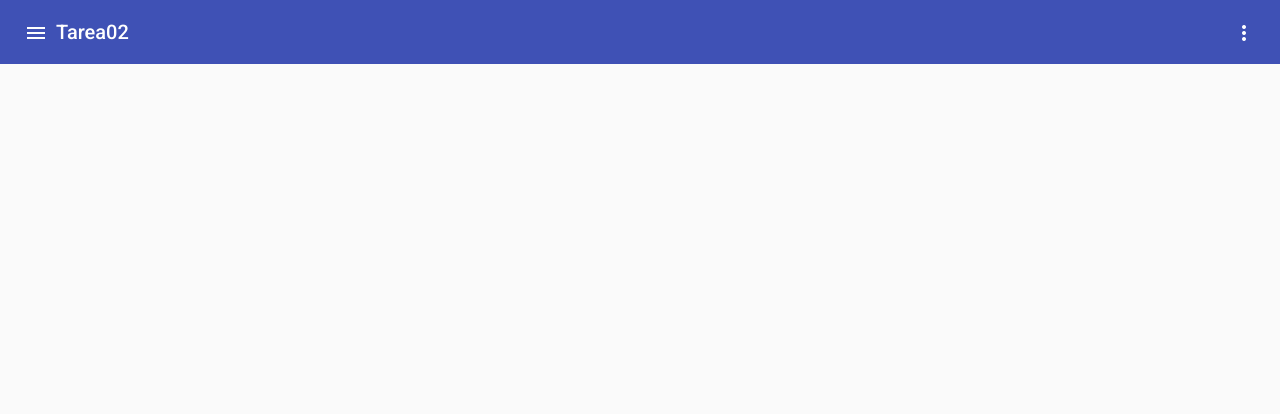
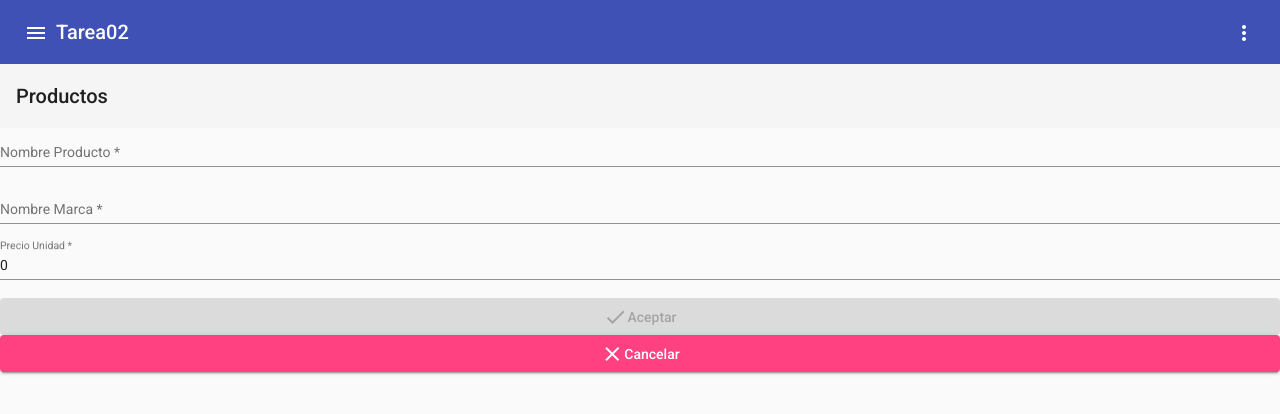
Before and after one commit to beltranbot/jfs-tarea02-frontend, an Angular app: page /producto/nuevo in a window 1280 px wide. Before the commit this address led to /. Shown: the top 414 px of the page. Built offline with nearby package versions, Linux system fonts and the light colour scheme; no server answers.

Commit message:
added register and update producto functionalities

```diff
--- a/src/app/app.module.ts
+++ b/src/app/app.module.ts
@@ -11,6 +11,7 @@ import { PersonaDialogoComponent } from './pages/persona/persona-dialogo/persona
 import { FormsModule, ReactiveFormsModule } from '@angular/forms';
 import { PersonaConfirmDeleteComponent } from './pages/persona/persona-confirm-delete/persona-confirm-delete.component';
 import { ProductoComponent } from './page/producto/producto.component';
+import { ProductoEdicionComponent } from './pages/producto/producto-edicion/producto-edicion.component';
 
 @NgModule({
   declarations: [
@@ -19,6 +20,7 @@ import { ProductoComponent } from './page/producto/producto.component';
     PersonaDialogoComponent,
     PersonaConfirmDeleteComponent,
     ProductoComponent,
+    ProductoEdicionComponent,
   ],
   imports: [
     BrowserModule,
--- a/src/app/page/producto/producto.component.html
+++ b/src/app/page/producto/producto.component.html
@@ -30,13 +30,13 @@
 
             <ng-container matColumnDef="precioUnidad">
                 <mat-header-cell *matHeaderCellDef mat-sort-header> Precio Unidad </mat-header-cell>
-                <mat-cell *matCellDef="let row"> {{row.precioUnidad | currency:'USD':true }} </mat-cell>
+                <mat-cell *matCellDef="let row"> {{row.precioUnidad | number: '1.2-2' | currency:'USD':true }} </mat-cell>
             </ng-container>
 
             <ng-container matColumnDef="acciones">
                 <mat-header-cell *matHeaderCellDef>Acciones</mat-header-cell>
                 <mat-cell *matCellDef="let row">
-                    <button mat-button color="primary" [routerLink]="['edicion', row.idEspecialidad]">
+                    <button mat-button color="primary" [routerLink]="['edicion', row.idProducto]">
                         <mat-icon>ballot</mat-icon>
                     </button>
                     <button mat-button color="accent" (click)="eliminar(row)">
@@ -53,6 +53,8 @@
         <mat-paginator [pageSizeOptions]="[5, 10, 25, 100]"></mat-paginator>
     </div>
 </div>
-<button mat-fab color="accent" style="float: right; margin-right: 20px" routerLink='/producto/nuevo'>
-    <mat-icon>create</mat-icon>
-</button>
+<div [hidden]="route.children.length !== 0">
+    <button mat-fab color="accent" style="float: right; margin-right: 20px" routerLink='/producto/nuevo'>
+        <mat-icon>create</mat-icon>
+    </button>
+</div>
--- /dev/null
+++ b/src/app/pages/producto/producto-edicion/producto-edicion.component.css
@@ -0,0 +1,8 @@
+.example-container {
+  display: flex;
+  flex-direction: column;
+}
+
+.example-container>* {
+  width: 100%;
+}
--- /dev/null
+++ b/src/app/pages/producto/producto-edicion/producto-edicion.component.html
@@ -0,0 +1,31 @@
+<form class="example-container" [formGroup]="form" (ngSubmit)="operar()" #productoForm="ngForm">
+
+    <div [hidden]="true">
+        <mat-form-field class="example-full-width">
+            <input matInput placeholder="ID" required formControlName="idProducto">
+        </mat-form-field>
+    </div>
+
+    <mat-form-field class="example-full-width">
+        <input matInput placeholder="Nombre Producto" required formControlName="nombre">
+    </mat-form-field>
+
+    <mat-form-field class="example-full-width">
+        <input matInput placeholder="Nombre Marca" required formControlName="marca">
+    </mat-form-field>
+
+    <mat-form-field class="example-full-width">
+        <input type="number" step=".01" matInput placeholder="Precio Unidad" required formControlName="precioUnidad">
+    </mat-form-field>
+
+    <button mat-raised-button color="primary" type="submit" [disabled]="productoForm.invalid">
+        <mat-icon>done</mat-icon>
+        <span>Aceptar</span>
+    </button>
+    <button mat-raised-button color="accent" routerLink='/producto' type="button">
+        <mat-icon>close</mat-icon>
+        <span>Cancelar</span>
+    </button>
+</form>
+
+<br />
--- /dev/null
+++ b/src/app/pages/producto/producto-edicion/producto-edicion.component.ts
@@ -0,0 +1,96 @@
+import { ActivatedRoute, Router, Params } from '@angular/router';
+import { FormGroup, FormControl } from '@angular/forms';
+import { Component, OnInit } from '@angular/core';
+import { switchMap } from 'rxjs/operators';
+import { Producto } from 'src/app/_model/producto';
+import { ProductoService } from 'src/app/_service/producto.service';
+
+@Component({
+  selector: 'app-producto-edicion',
+  templateUrl: './producto-edicion.component.html',
+  styleUrls: ['./producto-edicion.component.css'],
+})
+export class ProductoEdicionComponent implements OnInit {
+  idProducto: number;
+  producto: Producto;
+  form: FormGroup;
+  edicion: boolean = false;
+
+  constructor(
+    private productoServicio: ProductoService,
+    private route: ActivatedRoute,
+    private router: Router
+  ) {}
+
+  ngOnInit() {
+    this.producto = new Producto();
+
+    this.form = new FormGroup({
+      idProducto: new FormControl(0),
+      nombre: new FormControl(''),
+      marca: new FormControl(''),
+      precioUnidad: new FormControl(0.0),
+    });
+
+    this.route.params.subscribe((params: Params) => {
+      this.idProducto = params['id'];
+      this.edicion = params['id'] != null;
+      this.initForm();
+    });
+  }
+
+  initForm() {
+    if (this.edicion) {
+      this.productoServicio.listarPorId(this.idProducto).subscribe((data) => {
+        let idProducto = data.idProducto;
+        let nombre = data.nombre;
+        let marca = data.marca;
+        let precioUnidad = data.precioUnidad / 1;
+        this.form = new FormGroup({
+          idProducto: new FormControl(idProducto),
+          nombre: new FormControl(nombre),
+          marca: new FormControl(marca),
+          precioUnidad: new FormControl(precioUnidad),
+        });
+      });
+    }
+  }
+
+  operar() {
+    this.producto.idProducto = this.form.value['idProducto'];
+    this.producto.nombre = this.form.value['nombre'];
+    this.producto.marca = this.form.value['marca'];
+    this.producto.precioUnidad = this.form.value['precioUnidad'];
+
+    if (this.producto != null && this.producto.idProducto > 0) {
+      // modificar
+
+      this.productoServicio
+        .modificar(this.producto)
+        .pipe(
+          switchMap(() => {
+            return this.productoServicio.listar();
+          })
+        )
+        .subscribe((data) => {
+          this.productoServicio.setProductoCambio(data);
+          this.productoServicio.setMensajeCambio('Se modificó');
+        });
+    } else {
+      // registrar
+      this.productoServicio
+        .registrar(this.producto)
+        .pipe(
+          switchMap(() => {
+            return this.productoServicio.listar();
+          })
+        )
+        .subscribe((producto) => {
+          this.productoServicio.setProductoCambio(producto);
+          this.productoServicio.setMensajeCambio('Se registró');
+        });
+    }
+
+    this.router.navigate(['producto']);
+  }
+}
```
Also changed, not shown: src/app/app-routing.module.ts (+9 -1 lines).
